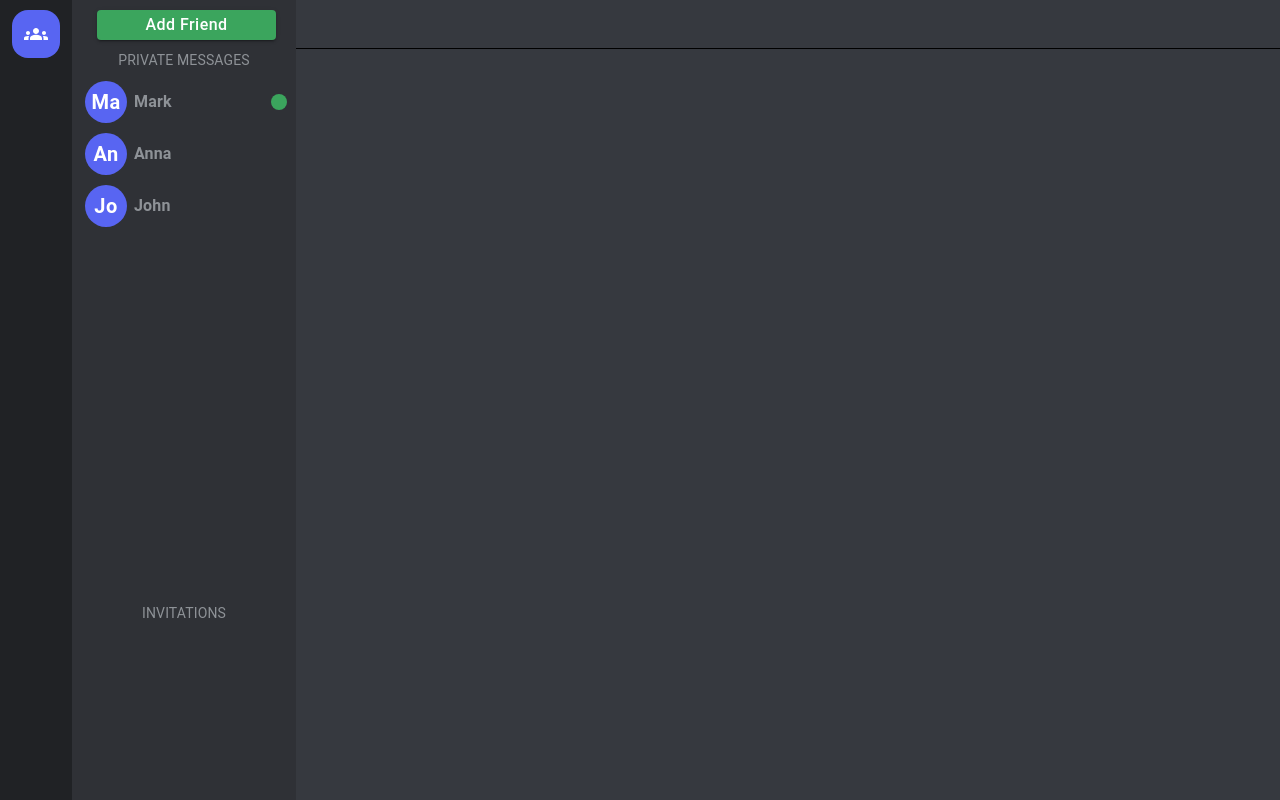
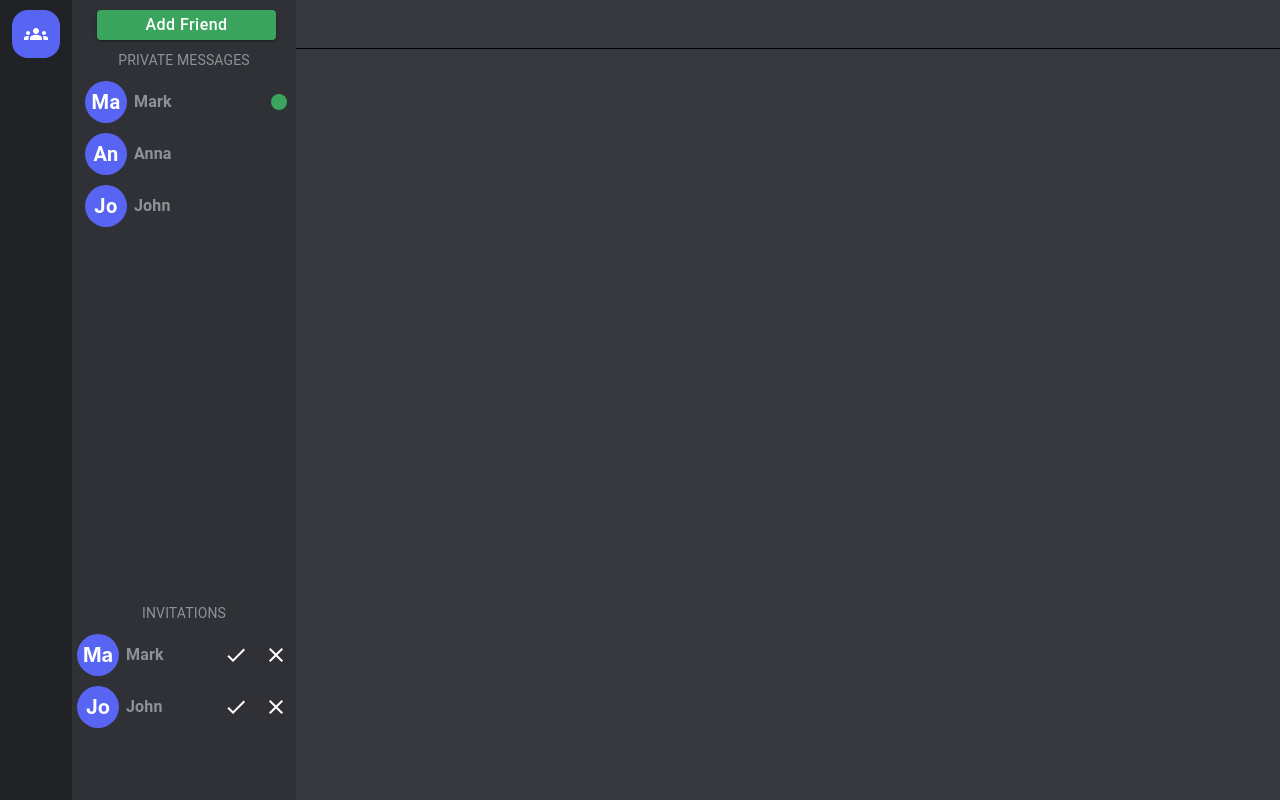
Before and after one commit to Atharva9405/Textilia, a React (Create React App) app in the folder client/: page /dashboard in a window 1280 px wide. Built offline with nearby package versions, Linux system fonts and the light colour scheme.

Commit message:
created pending invitations ui and completed friends sidebar ui

```diff
--- a/client/src/Dashboard/FriendsSideBar/AddFriendButton.js
+++ b/client/src/Dashboard/FriendsSideBar/AddFriendButton.js
@@ -31,7 +31,7 @@ const AddFriendButton = () => {
       />
       <AddFreindDialogue
         isDialogueOpen={isDialogueOpen}
-        closeDialogueHandler={handleOpenAddFriendDialogue}
+        closeDialogueHandler={handleCloseAddFriendDialogue}
       />
     </>
   );
--- /dev/null
+++ b/client/src/Dashboard/FriendsSideBar/PendingInvitationsList/InvitationDecisionButtons.js
@@ -0,0 +1,32 @@
+import React from "react";
+import CheckIcon from "@mui/icons-material/Check";
+import ClearIcon from "@mui/icons-material/Clear";
+import Box from "@mui/material/Box";
+import IconButton from "@mui/material/IconButton";
+
+const InvitationDecisionButtons = ({
+  disabled,
+  acceptInvitationHandler,
+  rejectInvitationHandler,
+}) => {
+  return (
+    <Box sx={{ display: "flex" }}>
+      <IconButton
+        style={{ color: "white" }}
+        disabled={disabled}
+        onClick={acceptInvitationHandler}
+      >
+        <CheckIcon />
+      </IconButton>
+      <IconButton
+        style={{ color: "white" }}
+        disabled={disabled}
+        onClick={rejectInvitationHandler}
+      >
+        <ClearIcon />
+      </IconButton>
+    </Box>
+  );
+};
+
+export default InvitationDecisionButtons;
--- a/client/src/Dashboard/FriendsSideBar/PendingInvitationsList/PendingInvitationsList.js
+++ b/client/src/Dashboard/FriendsSideBar/PendingInvitationsList/PendingInvitationsList.js
@@ -1,5 +1,23 @@
 import React from 'react'
 import {styled} from '@mui/system'
+import PendingInvitationsListItem from './PendingInvitationsListItem';
+
+const DUMMY_INVITATIONS = [
+  {
+    _id: "1",
+    senderId: {
+      username: "Mark",
+      mail: "dummy@ad.com",
+    },
+  },
+  {
+    _id: "2",
+    senderId: {
+      username: "John",
+      mail: "John@ad.com",
+    },
+  },
+];
 
 const MainContainer = styled("div")({
     width:"100%",
@@ -12,7 +30,16 @@ const MainContainer = styled("div")({
 
 const PendingInvitationsList = () => {
   return (
-    <MainContainer></MainContainer>
+    <MainContainer>
+      {DUMMY_INVITATIONS.map((invitation) => (
+        <PendingInvitationsListItem
+          key={invitation._id}
+          id={invitation._id}
+          username={invitation.senderId.username}
+          mail={invitation.senderId.mail}
+        />
+      ))}
+    </MainContainer>
   )
 }
 
--- /dev/null
+++ b/client/src/Dashboard/FriendsSideBar/PendingInvitationsList/PendingInvitationsListItem.js
@@ -0,0 +1,60 @@
+import React, { useState } from "react";
+import { Tooltip, Typography, Box } from "@mui/material";
+import Avatar from "../../../shared/components/Avatar";
+import InvitationDecisionButtons from "./InvitationDecisionButtons";
+
+const PendingInvitationsListItem = ({
+  id,
+  username,
+  mail,
+  acceptFriendInvitation = () => {},
+  rejectFriendInvitation = () => {},
+}) => {
+  const [buttonsDisabled, setButtonsDisabled] = useState(false);
+  const handleAcceptInvitation = () => {
+    acceptFriendInvitation({ id });
+    setButtonsDisabled(true);
+  };
+
+  const handleRejectInvitation = () => {
+    rejectFriendInvitation({ id });
+    setButtonsDisabled(true);
+  };
+
+  return (
+    <Tooltip title={mail}>
+      <div style={{ width: "100%" }}>
+        <Box
+          sx={{
+            width: "100%",
+            height: "42px",
+            marginTop: "10px",
+            display: "flex",
+            alignItems: "center",
+            justifyContent: "space-between",
+          }}
+        >
+          <Avatar username={username} />
+          <Typography
+            sx={{
+              marginLeft: "7px",
+              fontWeight: 700,
+              color: "#8e9297",
+              flexGrow: 1,
+            }}
+            variant="subtitle1"
+          >
+            {username}
+          </Typography>
+          <InvitationDecisionButtons
+            disabled={buttonsDisabled}
+            acceptInvitationHandler={handleAcceptInvitation}
+            rejectInvitationHandler={handleRejectInvitation}
+          />
+        </Box>
+      </div>
+    </Tooltip>
+  );
+};
+
+export default PendingInvitationsListItem;
```
Also changed, not shown: client/src/Dashboard/AppBar/DropdownMenu.js (added).
